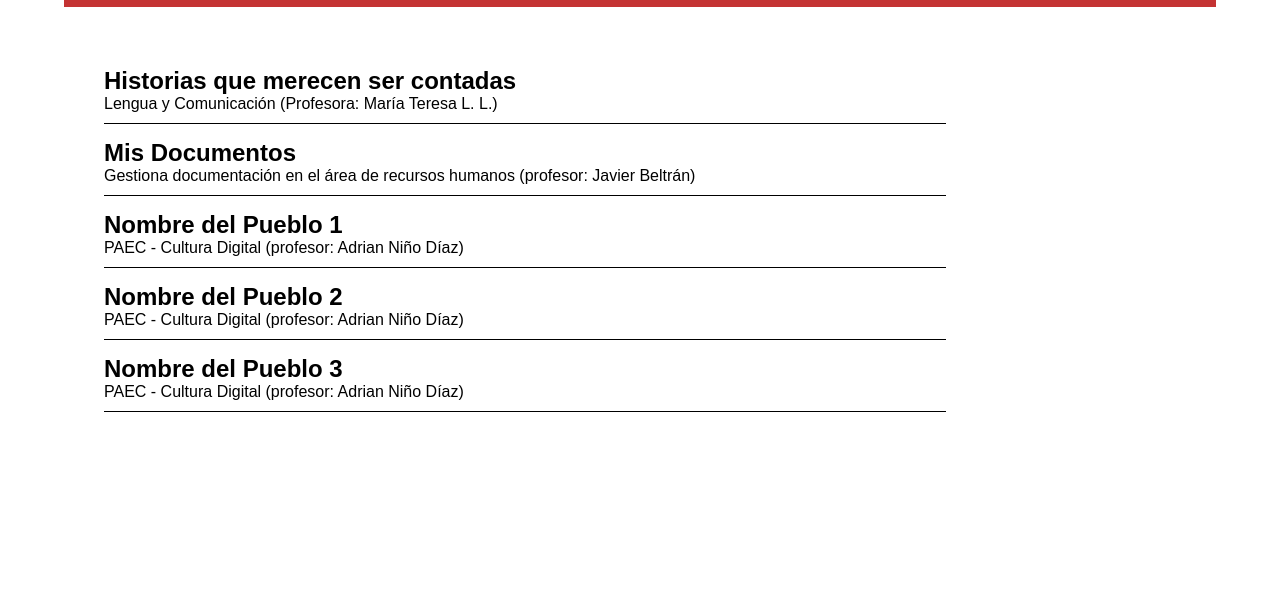
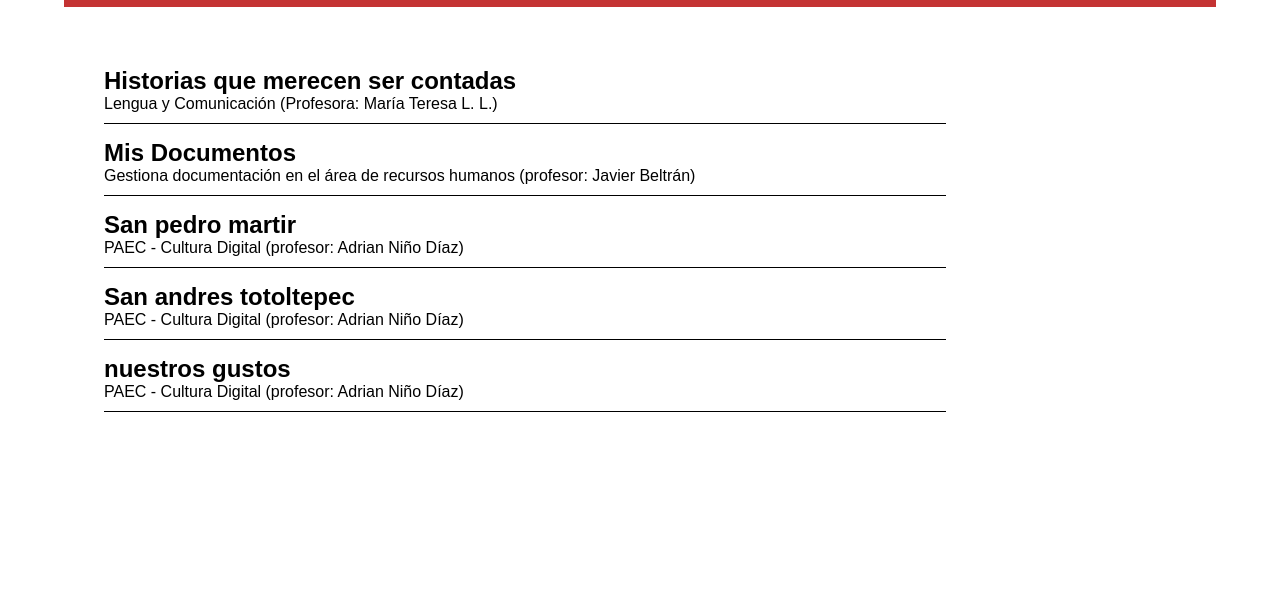
Before and after one commit to dkaterine664-lab/KJprojects.tech, a plain HTML site: page index.html in a window 1280 px wide. Shown: the part 143-733 px from the top of the page. Drawn offline with Linux system fonts and the light colour scheme.

Commit message:
Update index.html

```diff
--- a/index.html
+++ b/index.html
@@ -31,16 +31,16 @@
            <p>Gestiona documentación en el área de recursos humanos (profesor: Javier Beltrán)</p>
           </article>
           <article class="article">
-           <h2><a href="pueblo1.html">Nombre del Pueblo 1</a></h2>
+           <h2><a href="pueblo1.html"> San pedro martir</a></h2>
            <p>PAEC - Cultura Digital (profesor: Adrian Niño Díaz)</p>
           </article>
           </article>
           <article class="article">
-           <h2><a href="pueblo2.html">Nombre del Pueblo 2</a></h2>
+           <h2><a href="pueblo2.html"> San andres totoltepec </a></h2>
            <p>PAEC - Cultura Digital (profesor: Adrian Niño Díaz)</p>
           </article>
           <article class="article">
-           <h2><a href="pueblo3.html">Nombre del Pueblo 3</a></h2>
+           <h2><a href="pueblo3.html">nuestros gustos</a></h2>
            <p>PAEC - Cultura Digital (profesor: Adrian Niño Díaz)</p>
           </article>
 
```
